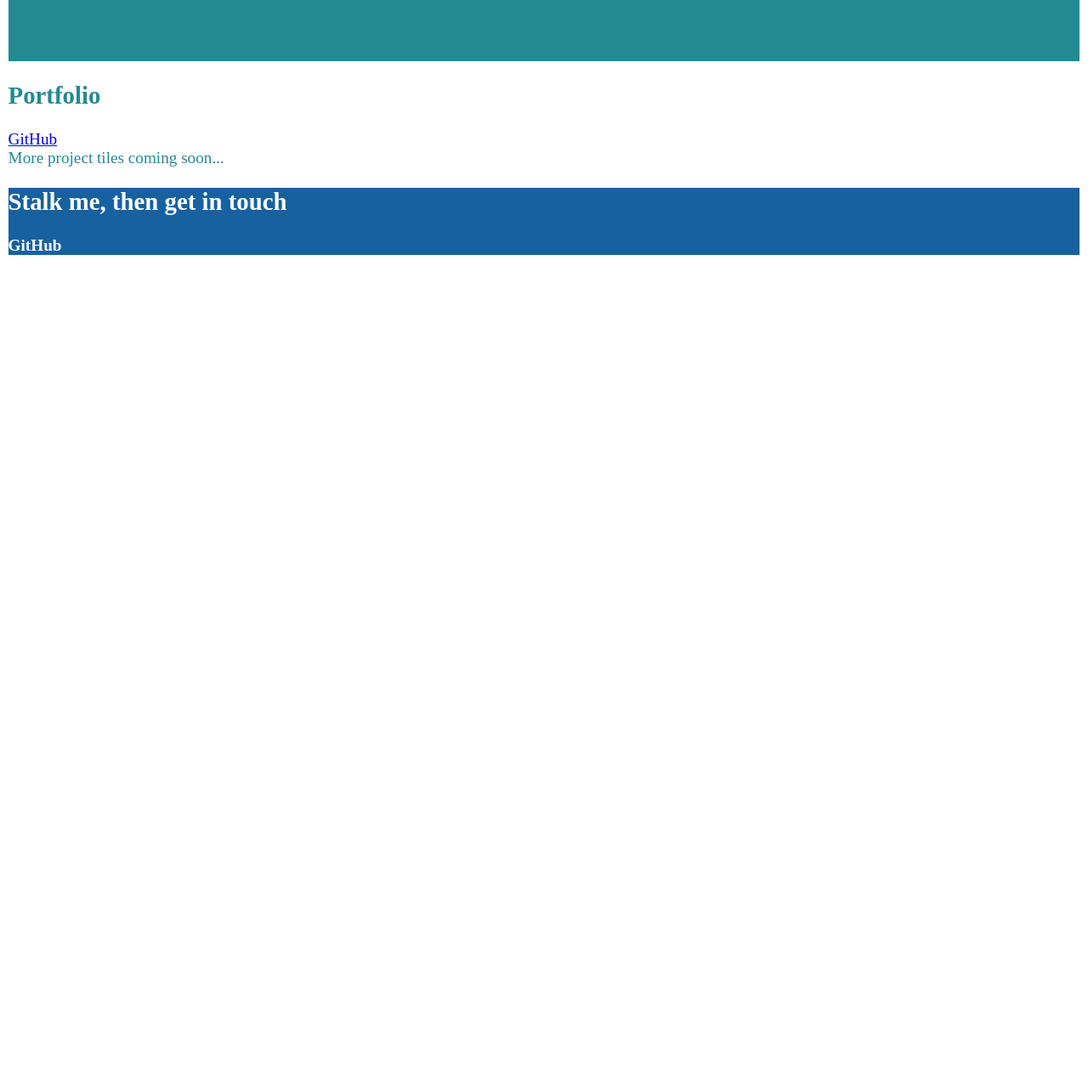
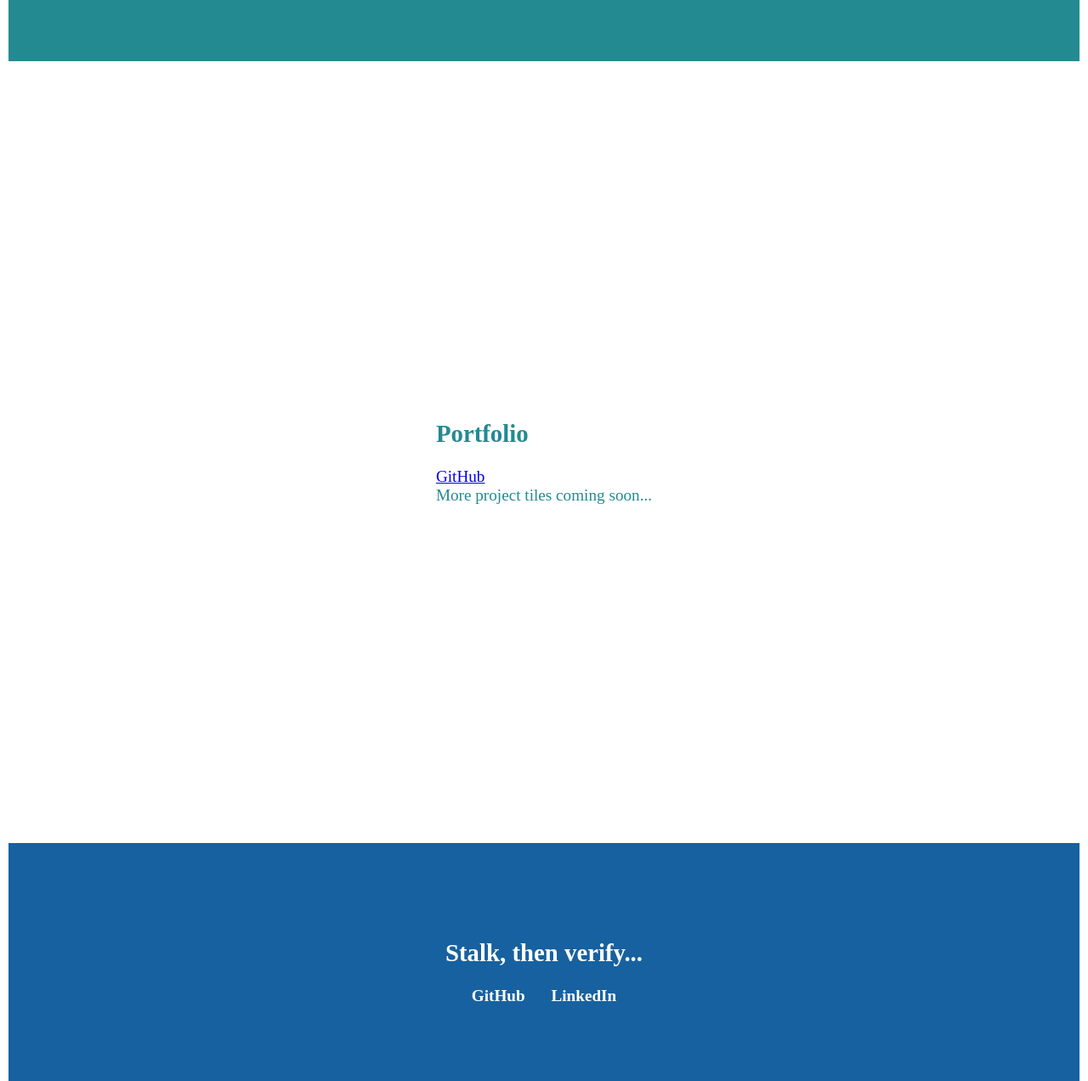
Before and after one commit to alight1/lightmotive-profile, a website built with webpack: page src/index.html in a window 1280 px wide. Shown: the part 788-2060 px from the top of the page at 85% size. Before the commit the page ends 1088 px from the top, so only its background shows below. Built offline with nearby package versions, Linux system fonts and the light colour scheme.

Commit message:
Update style structure

```diff
--- a/src/body-content.html
+++ b/src/body-content.html
@@ -1,6 +1,6 @@
 <nav
   id="navbar"
-  class="site-header site-nav"
+  class="site-nav"
   role="navigation"
   aria-label="Main navigation"
 >
@@ -16,24 +16,27 @@
 <main class="main">
   <section
     id="welcome-section"
-    class="welcome-section"
+    class="section section--welcome"
     role="region"
     aria-labelledby="welcome-section-header"
   >
+    <div>
       <header id="welcome-section-header">
         <h1>LightMotive is Andre Light</h1>
       </header>
       <p>
-      Helping humanness shine through empathetic tech enablement and innovative
-      software solutions.
+        Helping humanness shine through empathetic tech enablement and
+        innovative software solutions.
       </p>
+    </div>
   </section>
   <section
     id="projects"
-    class="projects-section"
+    class="section section--portfolio"
     role="region"
     aria-labelledby="projects-header"
   >
+    <div>
       <header id="projects-header"><h2>Portfolio</h2></header>
       <div class="project-tile">
         <a href="https://github.com/lightmotive/" target="_blank">GitHub</a>
@@ -41,17 +44,25 @@
       <div class="project-tile">
         More project tiles coming soon...
       </div>
+    </div>
   </section>
   <section
     id="contact-section"
-    class="contact-section"
+    class="section section--contact"
     role="region"
     aria-labelledby="contact-section-header"
   >
+    <div>
       <header id="contact-section-header">
-      <h2>Stalk me, then get in touch</h2>
+        <h2>
+          Stalk, then verify...
+        </h2>
       </header>
-    <nav class="contact-nav" role="navigation" aria-label="Contact navigation">
+      <nav
+        class="contact-nav"
+        role="navigation"
+        aria-label="Contact navigation"
+      >
         <a
           id="profile-link"
           href="https://github.com/lightmotive/"
@@ -59,6 +70,13 @@
           class="nav-link"
           >GitHub</a
         >
+        <a
+          href="https://www.linkedin.com/in/andrelight/"
+          target="_blank"
+          class="nav-link"
+          >LinkedIn</a
+        >
       </nav>
+    </div>
   </section>
 </main>
--- a/src/index.html
+++ b/src/index.html
@@ -3,7 +3,7 @@
   <head>
     <meta charset="UTF-8" />
     <meta name="viewport" content="width=device-width, initial-scale=1.0" />
-    <title>Page title...</title>
+    <title>LightMotive</title>
   </head>
 
   <body id="body"></body>
--- a/src/style.css
+++ b/src/style.css
@@ -28,6 +28,7 @@ html {
   scroll-padding-top: calc(
     var(--header-height) * var(--header-height-adjust-ratio)
   );
+  scroll-behavior: smooth;
 }
 
 *,
@@ -43,7 +44,7 @@ body {
   margin: 0;
 }
 
-.site-header {
+.site-nav {
   display: flex;
   justify-content: space-around;
   align-items: center;
@@ -63,13 +64,6 @@ body {
   height: var(--professional-logo-height);
 }
 
-.site-nav {
-  display: flex;
-  justify-content: space-evenly;
-  width: 100%;
-  max-width: 600px;
-}
-
 .nav-link {
   text-decoration: initial;
   font-weight: bold;
@@ -84,19 +78,37 @@ body {
   margin-top: calc(var(--header-height) * var(--header-height-adjust-ratio));
 }
 
-.welcome-section {
+.section {
   height: 100vh;
   margin-top: calc(var(--header-height) * var(--header-height-adjust-ratio));
+  display: flex;
+  justify-content: center;
+  align-items: center;
+}
+
+.section.section--welcome {
   background-color: var(--color-secondary1);
   color: var(--color-secondary1-paragraph);
 }
 
-.contact-section {
+.section.section--portfolio {
+}
+
+.section.section--contact {
   background-color: var(--color-secondary2);
+  color: var(--color-secondary2-paragraph);
+  height: 35vh;
+}
+.section.section--contact .contact-nav {
+  display: flex;
+  justify-content: space-evenly;
+}
+
+.contact-nav .nav-link {
   color: var(--color-secondary2-paragraph);
 }
 
-.contact-nav .nav-link {
+.section.section--contact .contact-nav .contact-nav .nav-link {
   color: var(--color-secondary2-paragraph);
 }
 
```
Lines whose indentation alone changed are shown as unchanged.
